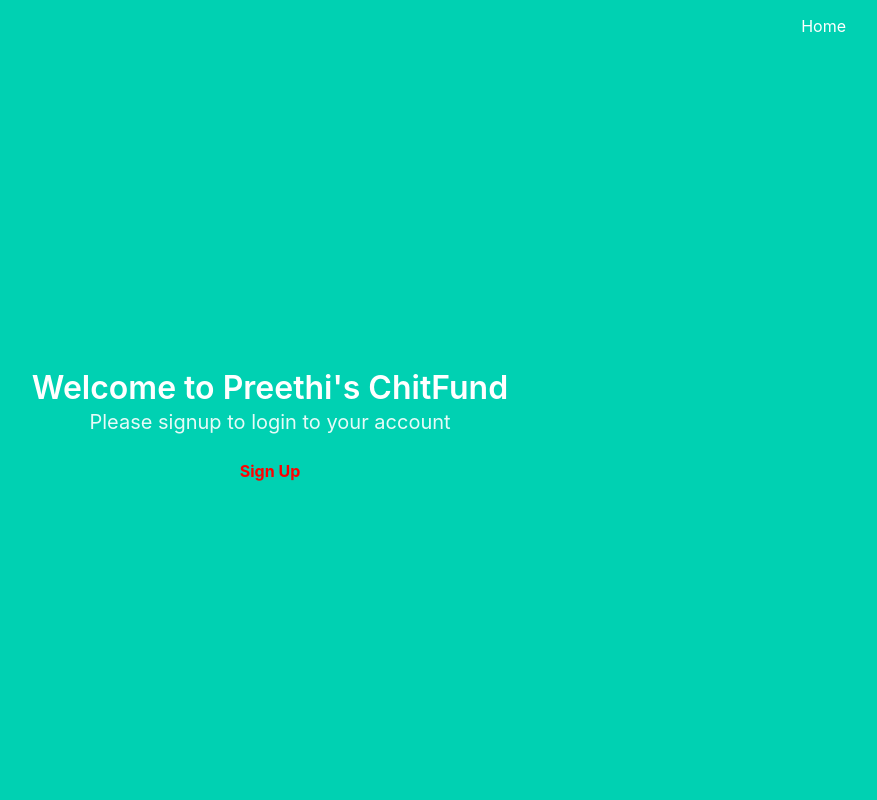
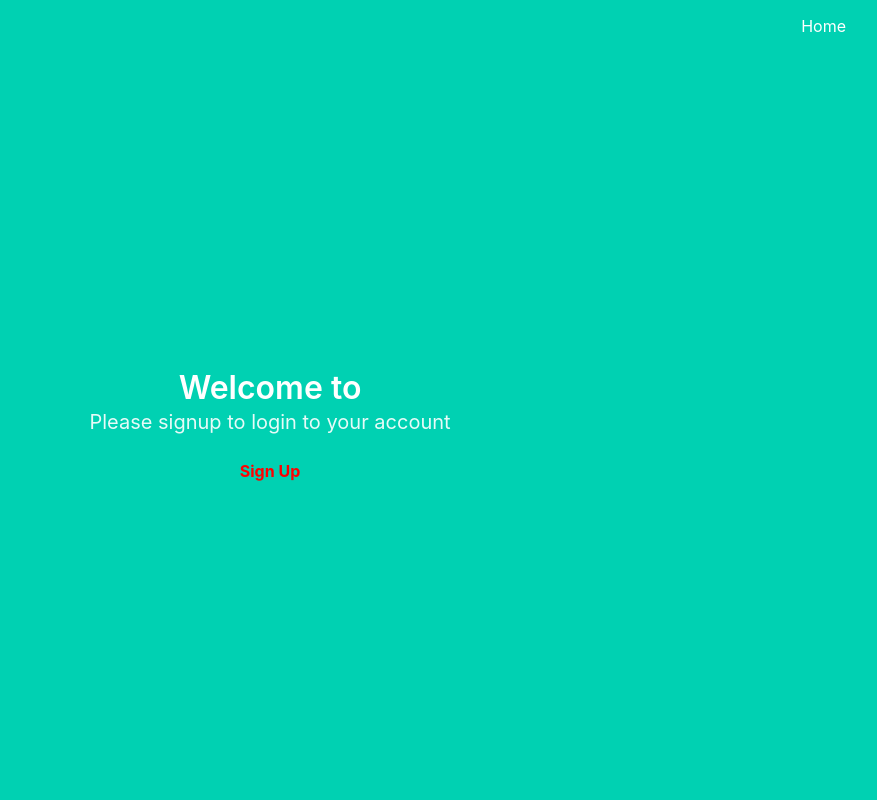
Before and after one commit to flokinagee/flask-documentdb-crud-app, a Flask app: page / in a window 1280 px wide. Shown: the whole page, without its empty margins (370-1247 px from the left). Run offline with Flask 2, Linux system fonts and the light colour scheme.

Commit message:
removed credentials

```diff
--- a/main.py
+++ b/main.py
@@ -20,8 +20,8 @@ app.config.update(dict(
     MAIL_PORT = 465,
     MAIL_USE_TLS = False,
     MAIL_USE_SSL = True,
-    MAIL_USERNAME = 'secapp.devs@gmail.com',
-    MAIL_PASSWORD = 'naga2raj',
+    MAIL_USERNAME = 'XXXXX@gmail.com',
+    MAIL_PASSWORD = 'XXXXXXXXX',
 ))
 
 
--- a/templates/base.html
+++ b/templates/base.html
@@ -5,7 +5,7 @@
     <meta charset="utf-8">
     <meta http-equiv="X-UA-Compatible" content="IE=edge">
     <meta name="viewport" content="width=device-width, initial-scale=1">
-    <title>Welcome to Preethi's ChitFund</title>
+    <title>Welcome to </title>
     <link rel="stylesheet" href="https://cdnjs.cloudflare.com/ajax/libs/bulma/0.7.2/css/bulma.min.css" />
 </head>
 
--- a/templates/index.html
+++ b/templates/index.html
@@ -3,7 +3,7 @@
 {% extends "base.html" %}
 {% block content %}
 <h1 class="title">
-  Welcome to Preethi's ChitFund
+  Welcome to
 </h1>
 <h2 class="subtitle">
   Please signup to login to your account
```
